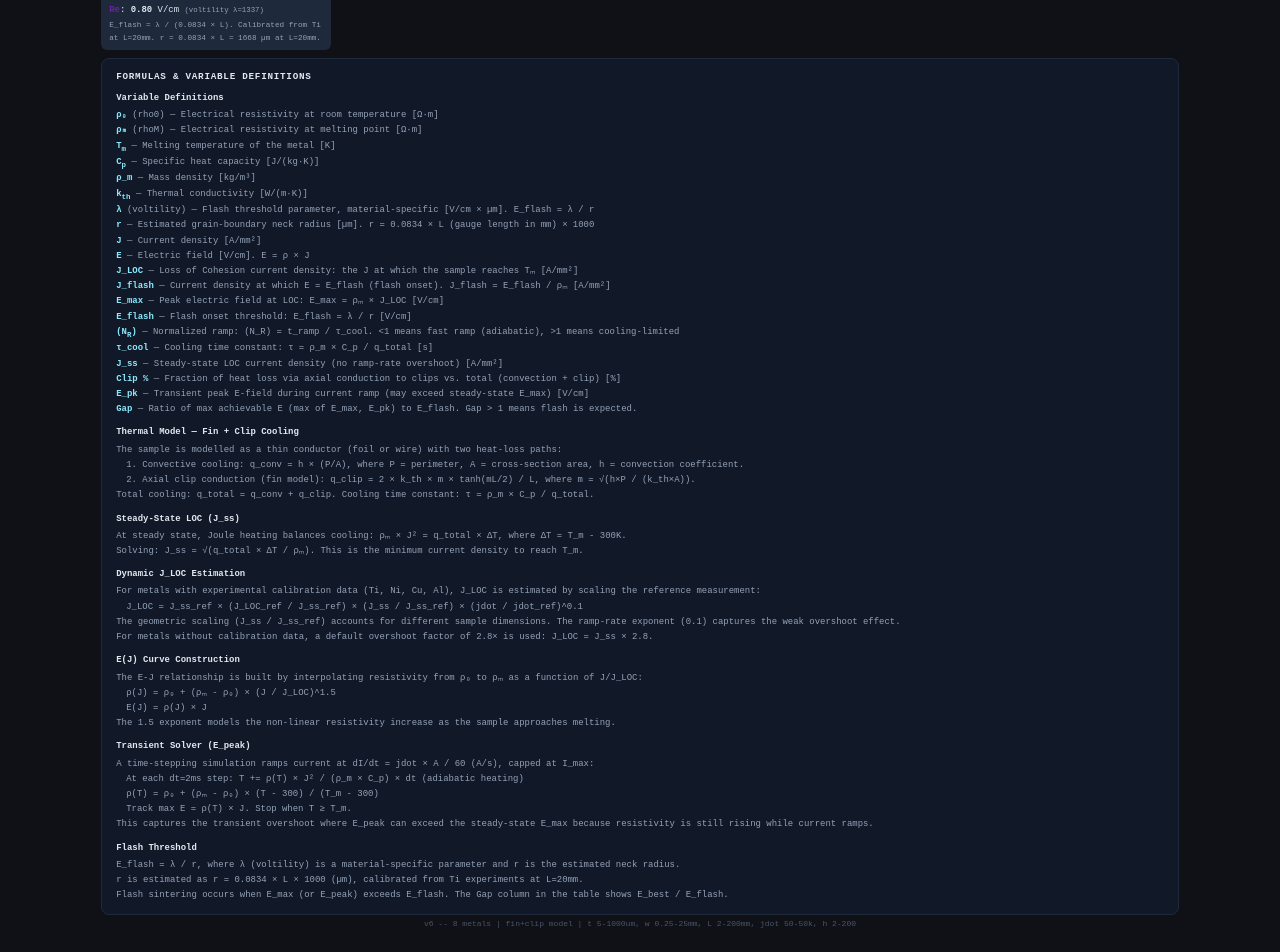
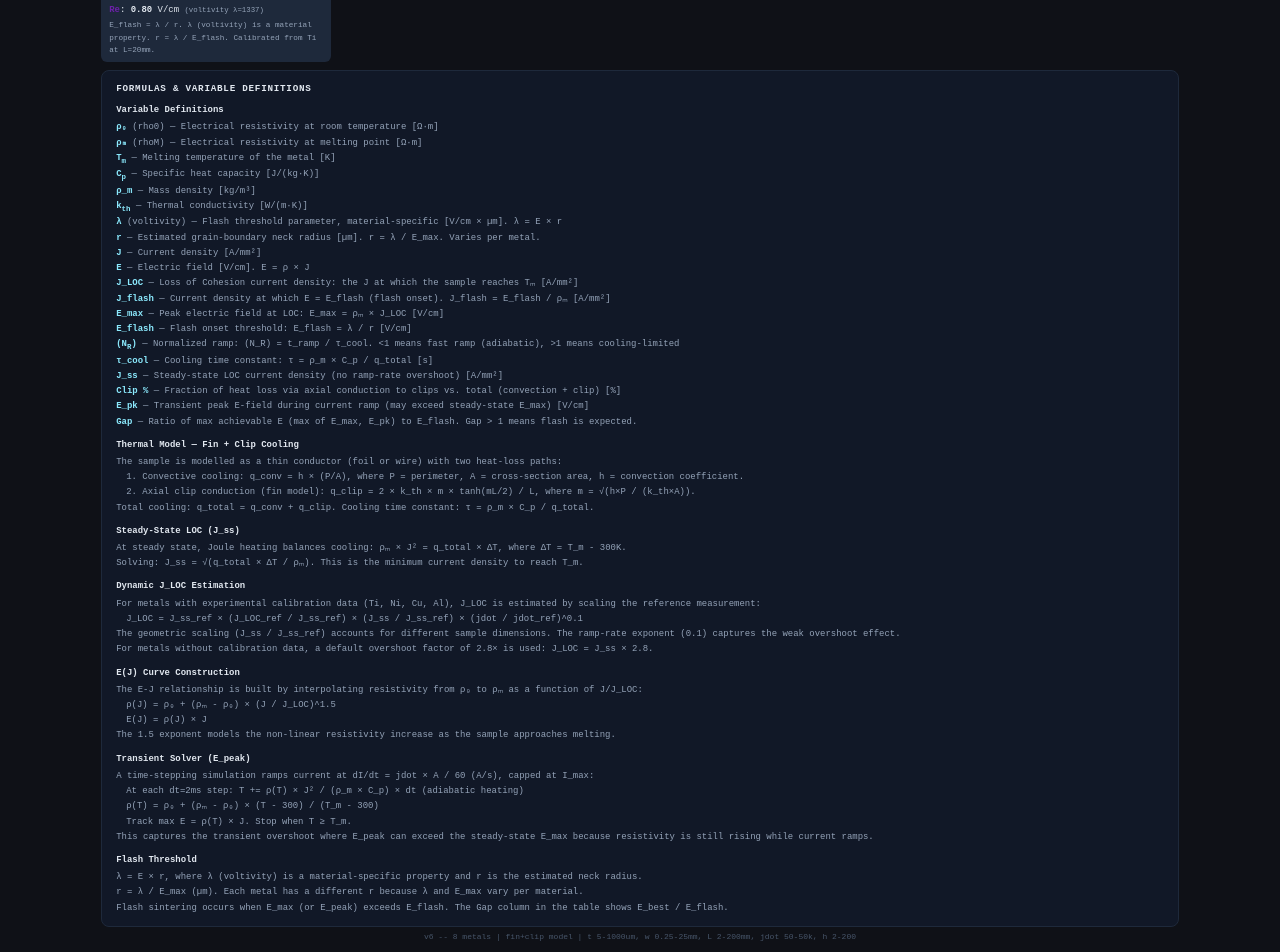
Before and after one commit to ricfulop/flash-process-window, a React (Vite) app: page / in a window 1280 px wide. Shown: the part 978-1930 px from the top of the page. Built offline with nearby package versions, Linux system fonts and the light colour scheme.

Commit message:
fix: voltility->voltivity rename, r=lambda/E_max per-metal calc

```diff
--- a/src/ProcessWindowV5.jsx
+++ b/src/ProcessWindowV5.jsx
@@ -487,12 +487,12 @@ export default function ProcessWindowV5() {
                   <div key={k}>
                     <span style={{ color: m.color, fontWeight: 700 }}>{k}</span>
                     {": "}<b>{ef.toFixed(2)}</b>{" V/cm "}
-                    <span style={{ color: "#94a3b8", fontSize: "0.46rem" }}>{"(voltility \u03BB=" + m.lam + ")"}</span>
+                    <span style={{ color: "#94a3b8", fontSize: "0.46rem" }}>{"(voltivity \u03BB=" + m.lam + ")"}</span>
                   </div>
                 );
               })}
               <div style={{ color: "#94a3b8", fontSize: "0.48rem", marginTop: 2 }}>
-                {"E_flash = \u03BB / (0.0834 \u00D7 L). Calibrated from Ti at L=20mm. r = 0.0834 \u00D7 L = " + (R_FACTOR * gauge * 1000).toFixed(0) + " \u00B5m at L=" + gauge + "mm."}
+                {"E_flash = \u03BB / r. \u03BB (voltivity) is a material property. r = \u03BB / E_flash. Calibrated from Ti at L=20mm."}
               </div>
             </div>
           </div>
@@ -665,7 +665,7 @@ export default function ProcessWindowV5() {
                 <tr style={{ borderBottom: "1px solid #334155", color: "#94a3b8", fontSize: "0.54rem" }}>
                   <th style={{ textAlign: "left", padding: "1px 2px" }}>{""}</th>
                   <th style={{ textAlign: "right", padding: "1px 2px" }}>{"\u03BB"}</th>
-                  <th style={{ textAlign: "right", padding: "1px 2px" }}>{"est.r"}</th>
+                  <th style={{ textAlign: "right", padding: "1px 2px" }}>{"r (\u00B5m)"}</th>
                   <th style={{ textAlign: "right", padding: "1px 2px" }}>{"rho(Tm)"}</th>
                   <th style={{ textAlign: "right", padding: "1px 2px" }}>{"k(th)"}</th>
                   <th style={{ textAlign: "right", padding: "1px 2px" }}>J_flash</th>
@@ -687,7 +687,7 @@ export default function ProcessWindowV5() {
                   var tr_E = tr_res.Epeak;
                   var ef = flashThreshold(m.lam, gauge);
                   var Jfl = ef > 0 && m.rhoM > 0 ? (ef * 100 / m.rhoM) / 1e6 : 0;
-                  var rEst = R_FACTOR * gauge * 1000;
+                  var rEst = E > 0 ? m.lam / E : 0;
                   var Ebest = Math.max(E, tr_E);
                   var gap = ef != null ? (Ebest / ef) : null;
                   var ok = ef != null ? gap > 0.8 : Ebest > 0.5;
@@ -743,8 +743,8 @@ export default function ProcessWindowV5() {
           <div><b style={{ color: "#8be9fd" }}>C<sub>p</sub></b>{" — Specific heat capacity [J/(kg\u00B7K)]"}</div>
           <div><b style={{ color: "#8be9fd" }}>{"\u03C1_m"}</b>{" — Mass density [kg/m\u00B3]"}</div>
           <div><b style={{ color: "#8be9fd" }}>k<sub>th</sub></b>{" — Thermal conductivity [W/(m\u00B7K)]"}</div>
-          <div><b style={{ color: "#8be9fd" }}>{"\u03BB"}</b>{" (voltility) — Flash threshold parameter, material-specific [V/cm \u00D7 \u00B5m]. E_flash = \u03BB / r"}</div>
-          <div><b style={{ color: "#8be9fd" }}>r</b>{" — Estimated grain-boundary neck radius [\u00B5m]. r = 0.0834 \u00D7 L (gauge length in mm) \u00D7 1000"}</div>
+          <div><b style={{ color: "#8be9fd" }}>{"\u03BB"}</b>{" (voltivity) — Flash threshold parameter, material-specific [V/cm \u00D7 \u00B5m]. \u03BB = E \u00D7 r"}</div>
+          <div><b style={{ color: "#8be9fd" }}>r</b>{" — Estimated grain-boundary neck radius [\u00B5m]. r = \u03BB / E_max. Varies per metal."}</div>
           <div><b style={{ color: "#8be9fd" }}>J</b>{" — Current density [A/mm\u00B2]"}</div>
           <div><b style={{ color: "#8be9fd" }}>E</b>{" — Electric field [V/cm]. E = \u03C1 \u00D7 J"}</div>
           <div><b style={{ color: "#8be9fd" }}>J_LOC</b>{" — Loss of Cohesion current density: the J at which the sample reaches T\u2098 [A/mm\u00B2]"}</div>
@@ -800,8 +800,8 @@ export default function ProcessWindowV5() {
 
         <div>
           <div style={{ color: "#e2e8f0", fontWeight: 600, marginBottom: 2 }}>Flash Threshold</div>
-          <div>{"E_flash = \u03BB / r, where \u03BB (voltility) is a material-specific parameter and r is the estimated neck radius."}</div>
-          <div>{"r is estimated as r = 0.0834 \u00D7 L \u00D7 1000 (\u00B5m), calibrated from Ti experiments at L=20mm."}</div>
+          <div>{"\u03BB = E \u00D7 r, where \u03BB (voltivity) is a material-specific property and r is the estimated neck radius."}</div>
+          <div>{"r = \u03BB / E_max (\u00B5m). Each metal has a different r because \u03BB and E_max vary per material."}</div>
           <div>{"Flash sintering occurs when E_max (or E_peak) exceeds E_flash. The Gap column in the table shows E_best / E_flash."}</div>
         </div>
       </div>
```
